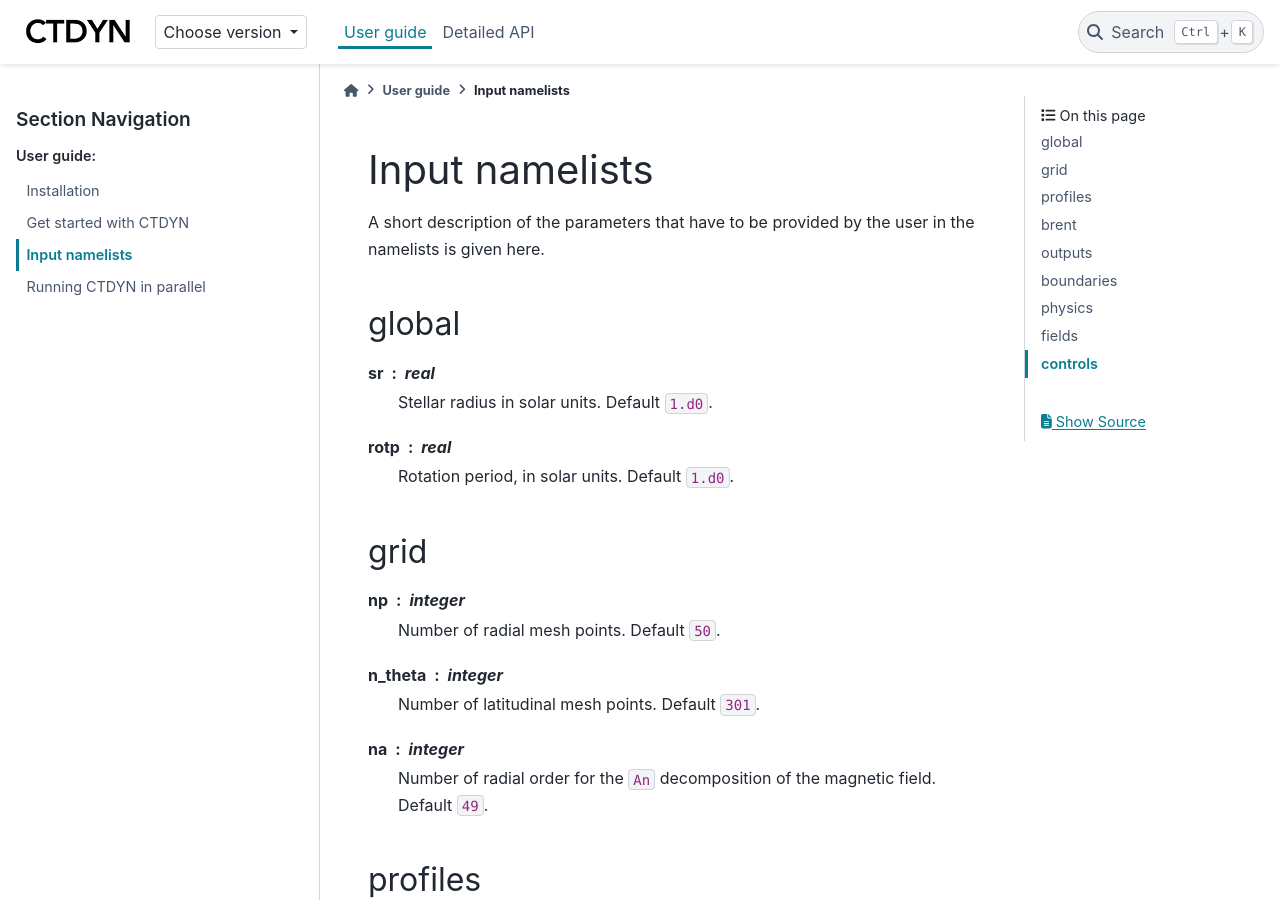
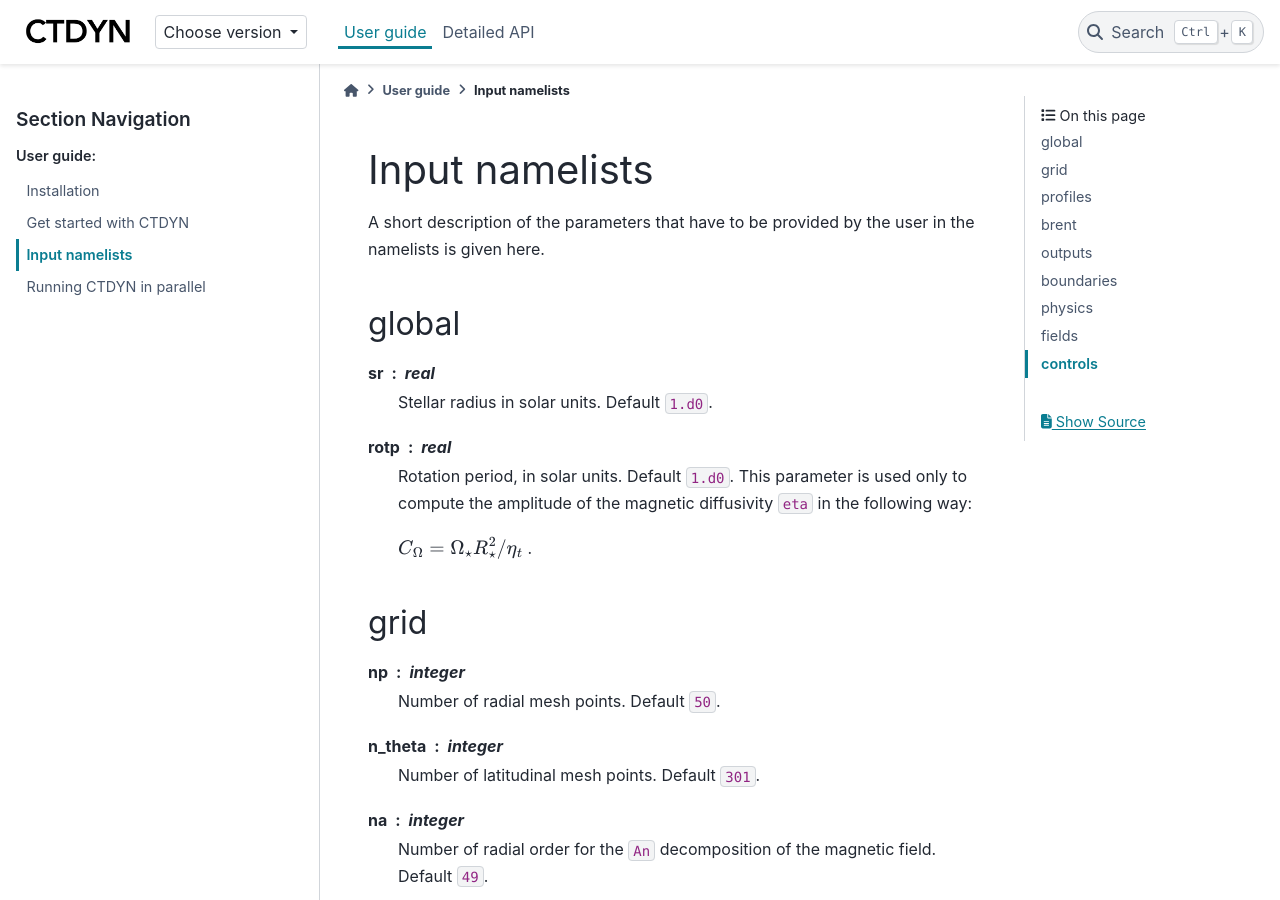
Before and after one commit to sybreton/CTDYN, a Sphinx documentation site: the page built from docs/source/usage/user_guide/namelist/namelist_description.rst, in a window 1280 px wide and 900 px high. Built offline with Sphinx 7.4.7 and the PyData theme 0.15.4, drawn with Linux system fonts in a browser that asks for light colours.

Commit message:
Update namelist description

```diff
--- a/docs/source/usage/user_guide/namelist/namelist_description.rst
+++ b/docs/source/usage/user_guide/namelist/namelist_description.rst
@@ -12,7 +12,11 @@ sr : real
   Stellar radius in solar units. Default ``1.d0``.
 
 rotp : real
-  Rotation period, in solar units. Default ``1.d0``.
+  Rotation period, in solar units. Default ``1.d0``. This parameter is used only
+  to compute the amplitude of the magnetic diffusivity ``eta`` in the following
+  way:
+
+  :math:`C_\Omega = \Omega_\star R_\star^2 / \eta_t` .
 
 grid
 ----
```
